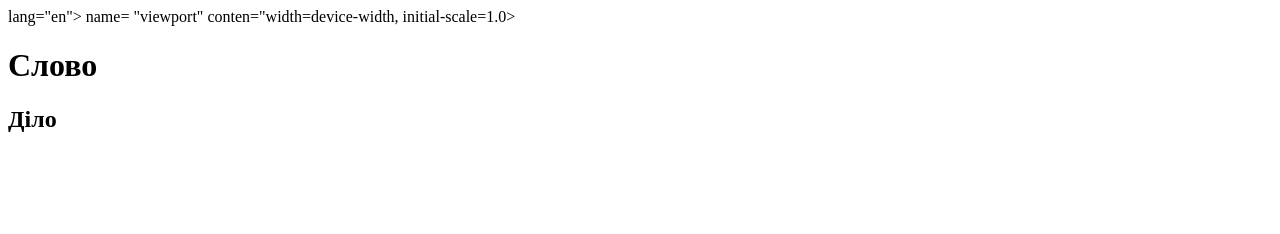
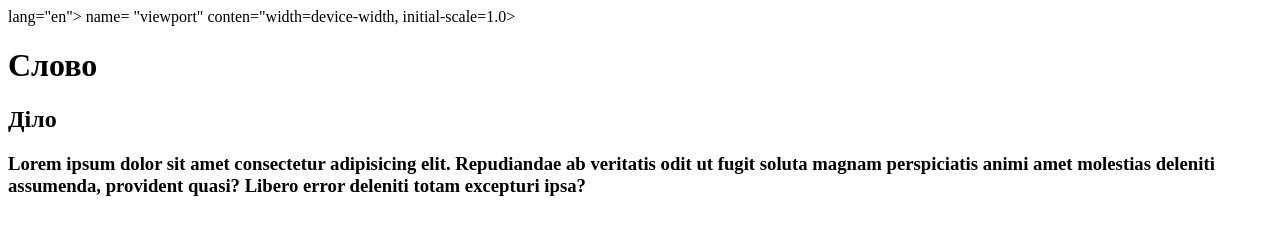
Before and after one commit to Bovsh/github-tuturial, a plain HTML site: page index.html in a window 1280 px wide. Drawn offline with Linux system fonts and the light colour scheme.

Commit message:
добавив речення
речання додано

```diff
--- a/index.html
+++ b/index.html
@@ -6,10 +6,10 @@
             <title> document</title>
     </HEAd>
 <body>
- <div>
-    <h1>Слово</h1>
+    <div> <h1>Слово</h1>
     <h2>Діло</h2>
 </div>
 </body>
+<h3> Lorem ipsum dolor sit amet consectetur adipisicing elit. Repudiandae ab veritatis odit ut fugit soluta magnam perspiciatis animi amet molestias deleniti assumenda, provident quasi? Libero error deleniti totam excepturi ipsa?</h3>
 
 </html>
```
